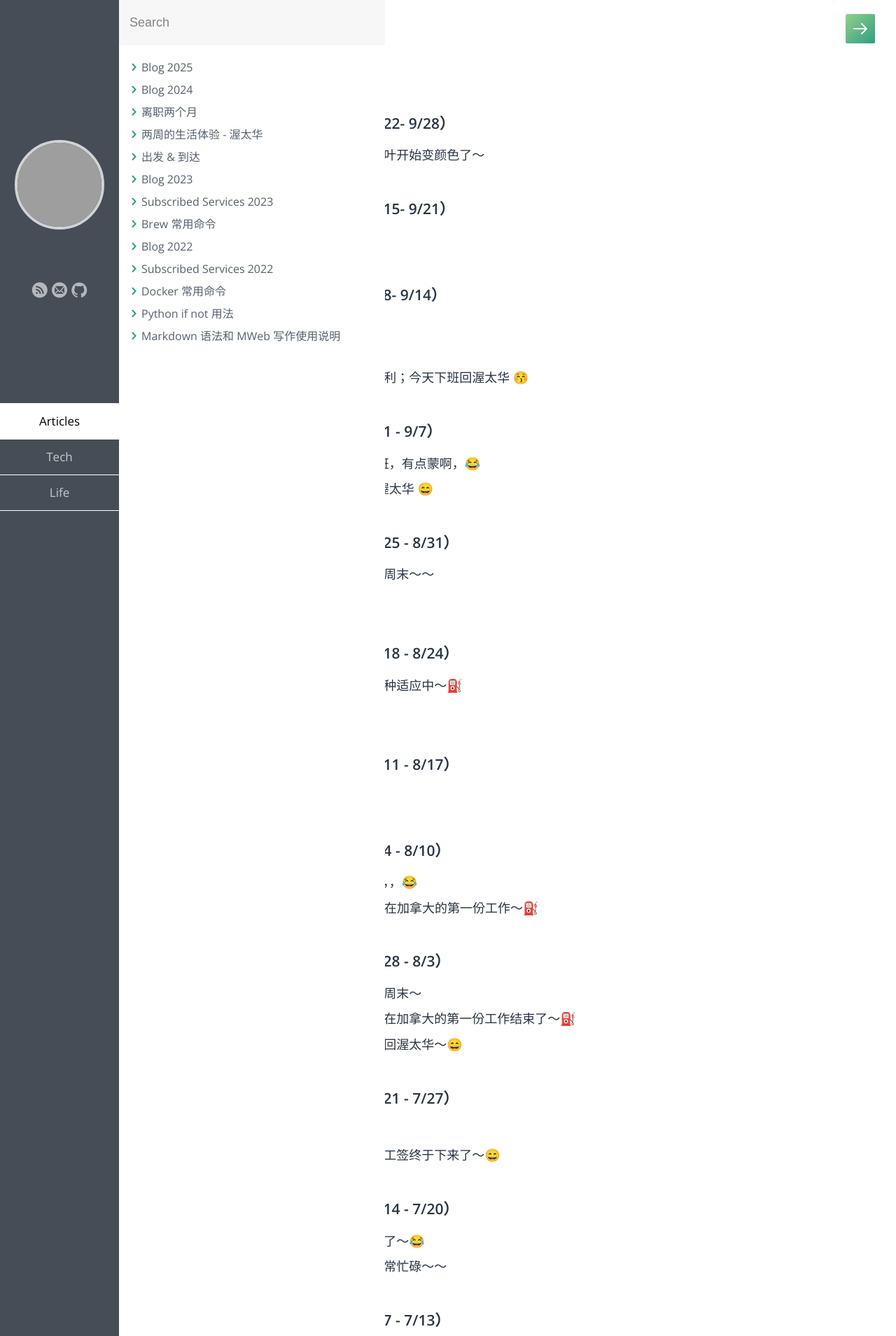
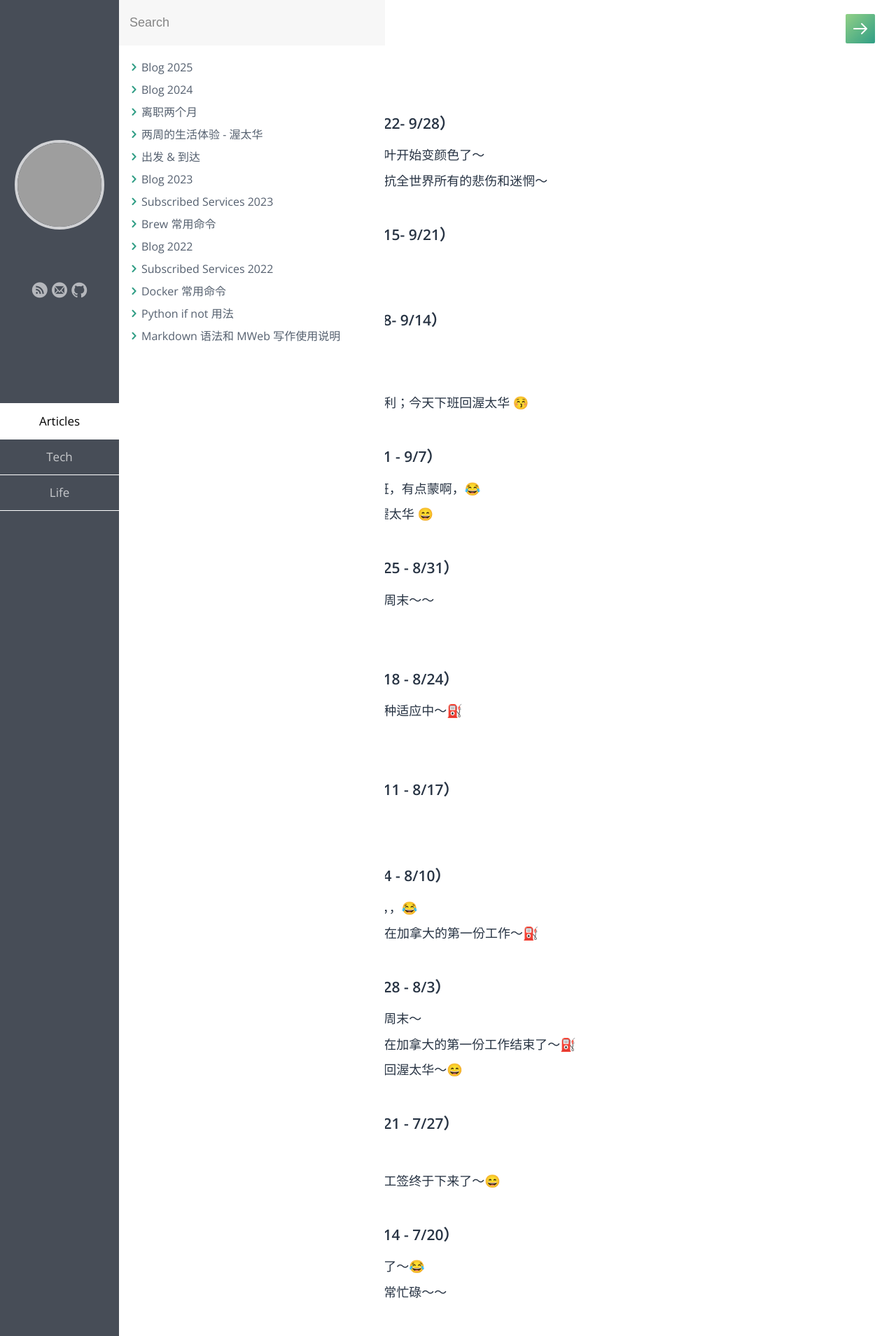
Before and after one commit to samxupeiran/samxupeiran.github.io, a Jekyll site: the page built from _posts/life/2025-01-02-my-blog.md, in a window 1280 px wide. Shown: the top 1909 px of the page at 70% size. Built offline with Jekyll 4.4.1, drawn with Linux system fonts in a browser that asks for light colours; some web fonts are replaced; some of the changed text lies outside the part shown; grey boxes are pictures that could not be loaded.

Commit message:
feat: add weekly blog 9/25

```diff
--- a/_posts/life/2025-01-02-my-blog.md
+++ b/_posts/life/2025-01-02-my-blog.md
@@ -8,6 +8,7 @@ tags: Blog
 
 - ### 2025 年 9 月 第 4 周（9/22- 9/28）
      - 9/23 这周基本都是雨；枫叶开始变颜色了～
+     - 9/25 美食和风景，可以抵抗全世界所有的悲伤和迷惘～
 
 - ### 2025 年 9 月 第 3 周（9/15- 9/21）
      - 9/15 新的一周，⛽️
```
